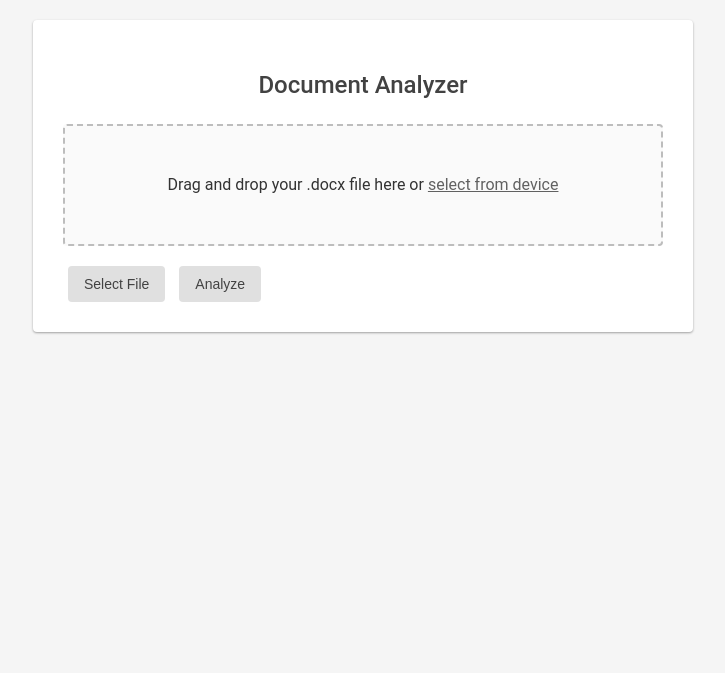
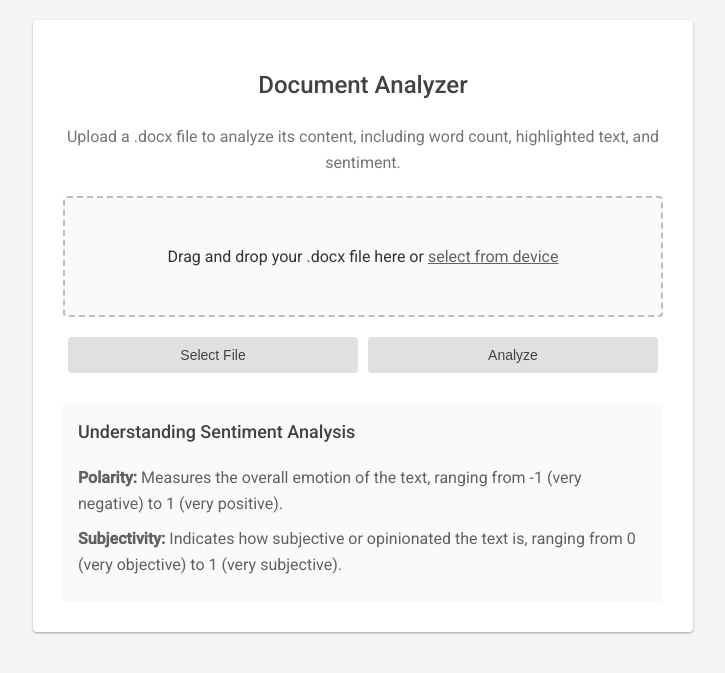
Before and after one commit to Abhighyan/counthighlightedwords, a Flask app: page / in a window 1280 px wide. Shown: the top 673 px of the page, without its empty margins (277-1002 px from the left). Run offline with Flask 2, Linux system fonts and the light colour scheme.

Commit message:
Update upload.html

```diff
--- a/templates/upload.html
+++ b/templates/upload.html
@@ -4,100 +4,39 @@
     <meta charset="UTF-8">
     <meta name="viewport" content="width=device-width, initial-scale=1.0">
     <link rel="stylesheet" href="{{ url_for('static', filename='styles.css') }}">
+    <link href="https://fonts.googleapis.com/css2?family=Roboto:wght@300;400;500&display=swap" rel="stylesheet">
     <title>Document Analyzer</title>
-    <script>
-        function handleFileUpload(event) {
-            event.preventDefault();
-            const fileInput = document.getElementById('file-input');
-            const file = fileInput.files[0];
-            if (!file) {
-                showMessage("Please select a file.", "error");
-                return;
-            }
-            if (file.size > 5 * 1024 * 1024) {
-                showMessage("File size exceeds the 5MB limit.", "error");
-                return;
-            }
-            const formData = new FormData();
-            formData.append('file', file);
-            const xhr = new XMLHttpRequest();
-            xhr.open('POST', '/upload', true);
-            xhr.onloadstart = function() {
-                document.getElementById('progress-container').style.display = 'block';
-                document.getElementById('progress-bar').style.width = '0%';
-                document.getElementById('upload-result').innerHTML = '';
-            };
-            xhr.upload.onprogress = function(e) {
-                if (e.lengthComputable) {
-                    const percentComplete = (e.loaded / e.total) * 100;
-                    document.getElementById('progress-bar').style.width = percentComplete + '%';
-                }
-            };
-            xhr.onload = function() {
-                const response = JSON.parse(xhr.responseText);
-                if (response.status === 'success') {
-                    showResults(response);
-                } else {
-                    showMessage(response.message, "error");
-                }
-                document.getElementById('progress-container').style.display = 'none';
-            };
-            xhr.onerror = function() {
-                showMessage("An error occurred during the upload.", "error");
-                document.getElementById('progress-container').style.display = 'none';
-            };
-            xhr.send(formData);
-        }
-
-        function showMessage(message, type) {
-            const resultDiv = document.getElementById('upload-result');
-            resultDiv.innerHTML = `<div class="${type}-message">${message}</div>`;
-        }
-
-        function showResults(response) {
-            const resultDiv = document.getElementById('upload-result');
-            resultDiv.innerHTML = `
-                <div class="success-message">
-                    <h3>Analysis Results</h3>
-                    <p>Total words: ${response.full_word_count}</p>
-                    <p>Highlighted words: ${response.highlighted_word_count} (${response.highlighted_word_percentage.toFixed(2)}%)</p>
-                    <p>Sentiment: ${getSentimentDescription(response.polarity)}</p>
-                    <p>Subjectivity: ${getSubjectivityDescription(response.subjectivity)}</p>
-                    <h4>Highlight Colors:</h4>
-                    ${response.color_percentage_details}
-                </div>
-            `;
-        }
-
-        function getSentimentDescription(polarity) {
-            if (polarity > 0.5) return "Very Positive";
-            if (polarity > 0) return "Slightly Positive";
-            if (polarity < -0.5) return "Very Negative";
-            if (polarity < 0) return "Slightly Negative";
-            return "Neutral";
-        }
-
-        function getSubjectivityDescription(subjectivity) {
-            if (subjectivity > 0.75) return "Very Subjective";
-            if (subjectivity > 0.5) return "Somewhat Subjective";
-            if (subjectivity > 0.25) return "Somewhat Objective";
-            return "Very Objective";
-        }
-    </script>
 </head>
 <body>
     <div class="container">
         <h1>Document Analyzer</h1>
+        <p class="description">Upload a .docx file to analyze its content, including word count, highlighted text, and sentiment.</p>
+
         <div id="upload-area" class="drop-area" onclick="document.getElementById('file-input').click();">
             <input type="file" id="file-input" name="file" accept=".docx" style="display: none;" onchange="handleFileUpload(event)">
             <p>Drag and drop your .docx file here or <span class="file-upload-text">select from device</span></p>
         </div>
+
+        <div class="button-container">
+            <button class="submit-button" onclick="document.getElementById('file-input').click();">Select File</button>
+            <button class="submit-button" onclick="handleFileUpload(event);">Analyze</button>
+        </div>
+
         <div id="progress-container" style="display: none;">
             <div id="progress-bar" class="progress-bar"></div>
         </div>
-        <button class="submit-button" onclick="document.getElementById('file-input').click();">Select File</button>
-        <button class="submit-button" onclick="handleFileUpload(event);">Analyze</button>
+
         <div id="upload-result"></div>
+
+        <div class="sentiment-info">
+            <h3>Understanding Sentiment Analysis</h3>
+            <p><strong>Polarity:</strong> Measures the overall emotion of the text, ranging from -1 (very negative) to 1 (very positive).</p>
+            <p><strong>Subjectivity:</strong> Indicates how subjective or opinionated the text is, ranging from 0 (very objective) to 1 (very subjective).</p>
+        </div>
     </div>
+
+    <script>
+        // Your existing JavaScript code here
+    </script>
 </body>
 </html>
```
